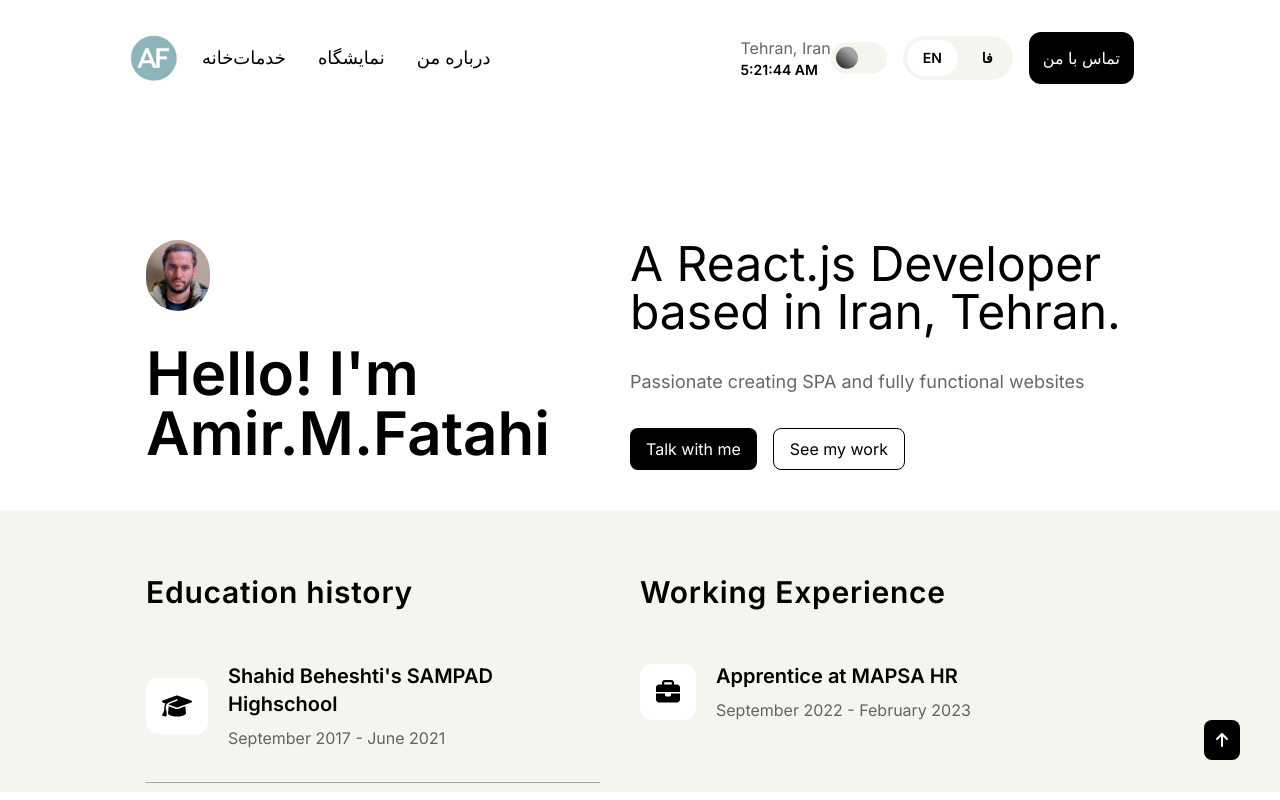
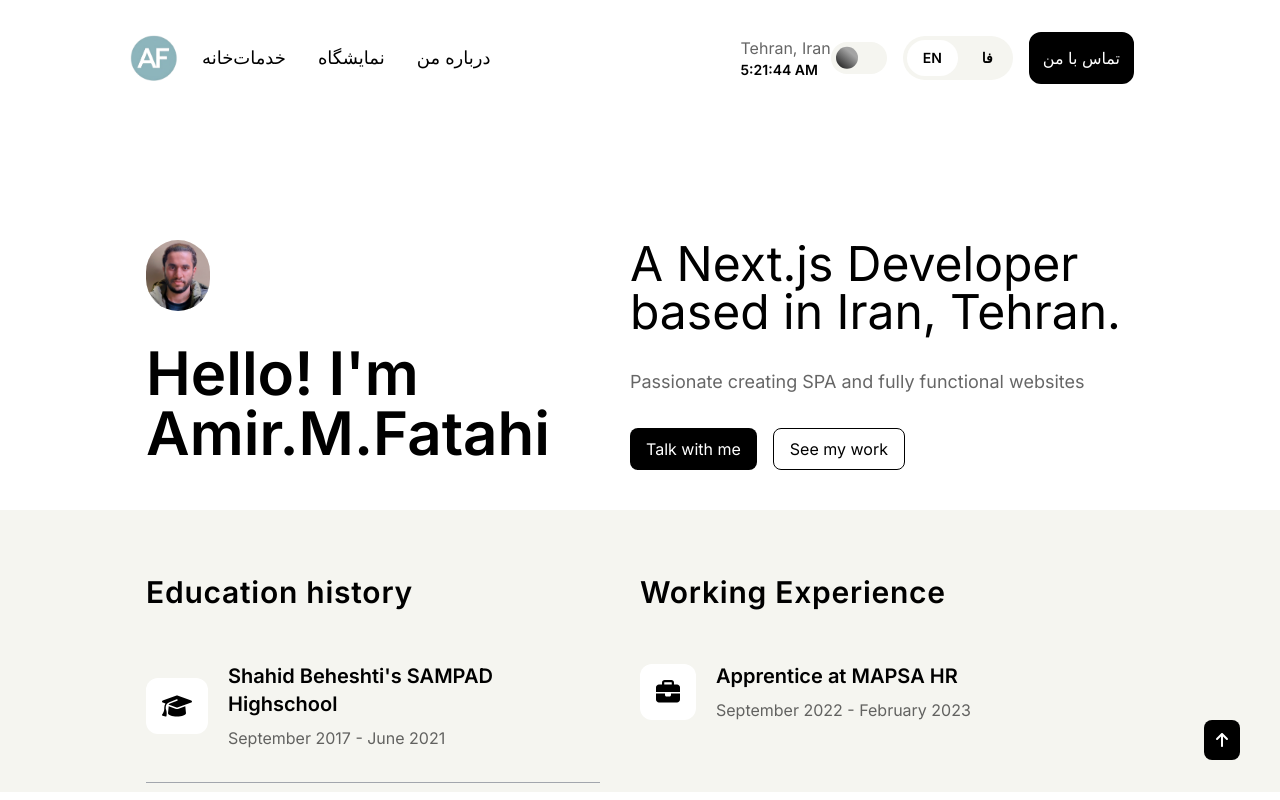
Before and after one commit to Amirmfth/Amirmfth-website, a React (Vite) app: page /en/home in a window 1280 px wide. Shown: the top 800 px of the page. Built offline with nearby package versions, Linux system fonts and the light colour scheme.

Commit message:
added github action workflow

```diff
--- a/src/FA/pages/about-me-page/components/Hero.jsx
+++ b/src/FA/pages/about-me-page/components/Hero.jsx
@@ -25,7 +25,7 @@ function Hero() {
         <div className="flex flex-col space-y-6 md:space-y-10">
           <h1 className="text-4xl font-semibold md:text-6xl">امیرمحمد فتاحی</h1>
           <h3 className="text-2xl font-semibold md:text-3xl">
-            برنامه نویس React.js واقع در تهران، ایران
+            برنامه نویس Next.js واقع در تهران، ایران
           </h3>
           <p className="opacity-60">
             مشتاقانه مشغول خلق وبسایت های تک صفحه ای و کاملا کاربردی
--- a/src/FA/pages/home-page/components/Hero.jsx
+++ b/src/FA/pages/home-page/components/Hero.jsx
@@ -22,7 +22,7 @@ function Hero() {
         <div className="flex flex-col space-y-8">
           {/* Description */}
           <h2 className="text-2xl text-right md:text-5xl">
-            برنامه نویس React.js واقع در تهران، ایران
+            برنامه نویس Next.js واقع در تهران، ایران
           </h2>
           <p className="opacity-60 text-lg ">
             مشتاقانه مشغول خلق وبسایت های تک صفحه ای و کاملا کاربردی
--- a/src/components/footer/FooterNavBar.jsx
+++ b/src/components/footer/FooterNavBar.jsx
@@ -10,7 +10,7 @@ function FooterNavBar() {
           {/* Name */}
           <div className="flex items-center justify-center md:space-x-4">
             <h2 className="text-2xl font-semibold text-center">Fatahi</h2>
-            <p className="hidden opacity-80 md:block">React.js developer</p>
+            <p className="hidden opacity-80 md:block">Next.js developer</p>
           </div>
           {/* Items container */}
           <div className="flex flex-col text-lg space-y-6 items-center md:flex-row md:space-y-0 md:space-x-12 ">
@@ -41,7 +41,7 @@ function FooterNavBar() {
           {/* Name */}
           <div className="flex items-center justify-center md:space-x-4 md:space-x-reverse">
             <h2 className="text-2xl font-semibold text-center">فتاحی</h2>
-            <p className="hidden opacity-80 md:block">برنامه نویس React.js</p>
+            <p className="hidden opacity-80 md:block">برنامه نویس Next.js</p>
           </div>
           {/* Items container */}
           <div className="flex flex-col text-lg space-y-6 items-center md:flex-row md:space-y-0 md:space-x-12 md:space-x-reverse ">
--- a/src/index.css
+++ b/src/index.css
@@ -8,28 +8,28 @@
 
 @font-face {
     font-family: "Qs_Iranyekan";
-    src: url("/public/assets/fonts/iranyekan/Qs_Iranyekan.ttf") format("truetype");
+    src: url("/assets/fonts/iranyekan/Qs_Iranyekan.ttf") format("truetype");
     font-weight: normal;
     font-style: normal;
 }
 
 @font-face {
     font-family: "Qs_Iranyekan";
-    src: url("/public/assets/fonts/iranyekan/Qs_Iranyekan bold.ttf") format("truetype");
+    src: url("/assets/fonts/iranyekan/Qs_Iranyekan bold.ttf") format("truetype");
     font-weight: semi-bold;
     font-style: normal;
 }
 
 @font-face {
     font-family: "Qs_Iranyekan";
-    src: url("/public/assets/fonts/iranyekan/Qs_Iranyekan extrabold.ttf") format("truetype");
+    src: url("/assets/fonts/iranyekan/Qs_Iranyekan extrabold.ttf") format("truetype");
     font-weight: bold;
     font-style: normal;
 }
 
 @font-face {
     font-family: "Qs_Iranyekan";
-    src: url("/public/assets/fonts/iranyekan/Qs_Iranyekan medium.ttf") format("truetype");
+    src: url("/assets/fonts/iranyekan/Qs_Iranyekan medium.ttf") format("truetype");
     font-weight: medium;
     font-style: normal;
 }
--- a/src/pages/about-me-page/components/Hero.jsx
+++ b/src/pages/about-me-page/components/Hero.jsx
@@ -25,7 +25,7 @@ function Hero() {
         <div className="flex flex-col space-y-6 md:space-y-10">
           <h1 className="text-4xl font-semibold md:text-6xl">Amir.M.Fatahi</h1>
           <h3 className="text-2xl font-semibold md:text-3xl">
-            A React.js developer based in Iran, Tehran.
+            A Next.js developer based in Iran, Tehran.
           </h3>
           <p className="opacity-60">
             Passionate creating SPA and fully functional websites
--- a/src/pages/home-page/components/Hero.jsx
+++ b/src/pages/home-page/components/Hero.jsx
@@ -22,7 +22,7 @@ function Hero() {
         <div className="flex flex-col space-y-8">
           {/* Description */}
           <h2 className="text-2xl text-left md:text-5xl">
-            A React.js Developer based in Iran, Tehran.
+            A Next.js Developer based in Iran, Tehran.
           </h2>
           <p className="opacity-60 text-lg ">
             Passionate creating SPA and fully functional websites
```
